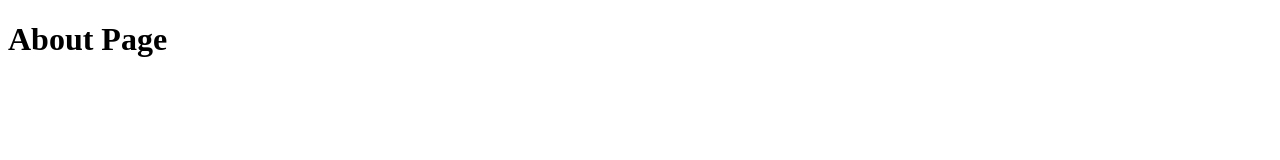
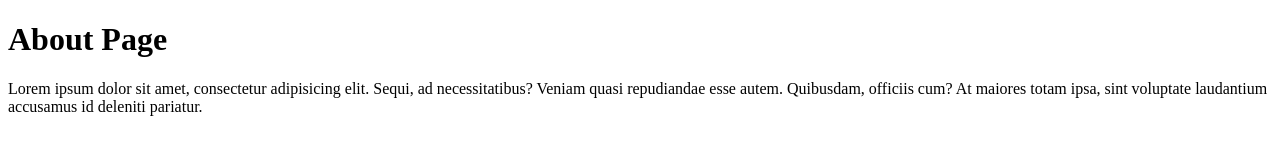
Before and after one commit to derrekcoleman/odin-links-and-images, a plain HTML site: page pages/about.html in a window 1280 px wide. Drawn offline with Linux system fonts and the light colour scheme.

```diff
--- a/pages/about.html
+++ b/pages/about.html
@@ -7,5 +7,11 @@
 
   <body>
     <h1>About Page</h1>
+    <p>
+      Lorem ipsum dolor sit amet, consectetur adipisicing elit. Sequi, ad
+      necessitatibus? Veniam quasi repudiandae esse autem. Quibusdam, officiis
+      cum? At maiores totam ipsa, sint voluptate laudantium accusamus id
+      deleniti pariatur.
+    </p>
   </body>
 </html>
```
